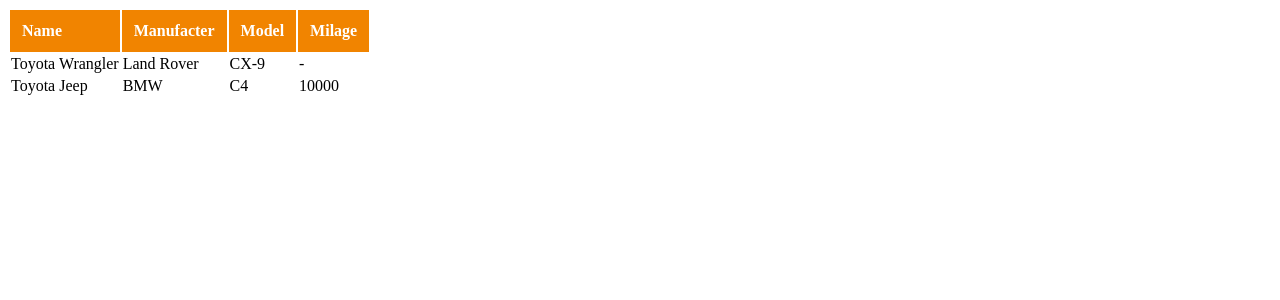
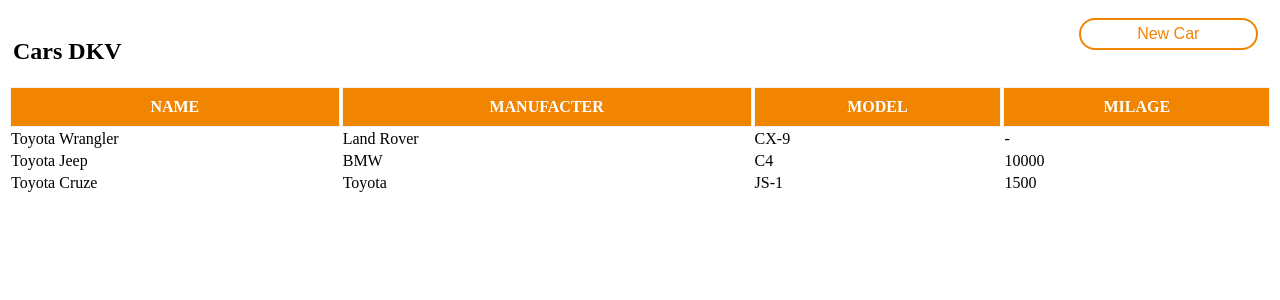
Before and after one commit to javier-agustin-ale/dkv-javier, an Angular app: page / in a window 1280 px wide. Shown: the top 300 px of the page. Built offline with nearby package versions, Linux system fonts and the light colour scheme.

Commit message:
Creating car table

```diff
--- a/src/app/__mock/__mockCars.ts
+++ b/src/app/__mock/__mockCars.ts
@@ -23,4 +23,15 @@
     color: null,
     mileage: 10000,
   },
+  {
+    id: '3',
+    name: 'Toyota Cruze',
+    manufacturer: 'Toyota',
+    model: 'JS-1',
+    fuel: 'Diesel',
+    type: 'Car',
+    vin: 'GCPM64F23MR381419',
+    color: 'black',
+    mileage: 1500,
+  },
 ];
--- a/src/app/components/home/home.component/home.component.html
+++ b/src/app/components/home/home.component/home.component.html
@@ -1,12 +1,22 @@
-<table>
-  <tr class="table-header">
+<div class="container">
+  <div class="title-container">
+    <div>
+      <h2>Cars DKV</h2>
+    </div>
+    <div class="new-car-container">
+      <button class="new-car-button">New Car</button>
+    </div>
+  </div>
+  <table class="table">
+    <thead>
       <th>Name</th>
       <th>Manufacter</th>
       <th>Model</th>
       <th>Milage</th>
-  </tr>
+    </thead>
+    <tbody>
       @for(item of cars; track item.id) {
-  <tr class="table-body">
+      <tr>
         <td>{{ item.name }}</td>
         <td>{{ item.manufacturer }}</td>
         <td>{{ item.model }}</td>
@@ -17,4 +27,6 @@
         }
       </tr>
       }
+    </tbody>
   </table>
+</div>
--- a/src/app/components/home/home.component/home.component.scss
+++ b/src/app/components/home/home.component/home.component.scss
@@ -1,6 +1,58 @@
-.table-header th {
-  padding: 12px;
-  text-align: left;
+.container {
+  padding-top: 10px;
+}
+.title-container {
+  display: flex;
+  justify-content: space-between;
+  padding: 0 5px;
+}
+.new-car-container {
+  width: 15%;
+}
+.new-car-button {
+  width: 95%;
+  cursor: pointer;
+  padding: 5px 0;
+  border-radius: 20px;
+  font-size: 16px;
+  border: 2px solid #f18400;
+
+  background-color: #fff;
+  color: #f18400;
+}
+.new-car-button:hover {
   background-color: #f18400;
-  color: white;
+  color: #fff;
 }
+
+.table {
+  width: 100%;
+
+  thead {
+    background-color: #f18400;
+    th {
+      text-transform: uppercase;
+      text-align: center;
+      padding: 10px;
+      color: white;
+      border: 1px solid #f1f1f1;
+    }
+  }
+
+  tbody {
+    th {
+      color: #4d4f52;
+      td {
+        padding: 10px;
+        border-bottom: 1px #dbdbdb solid;
+      }
+    }
+
+    th:nth-child(even) {
+      background: #eef1f5;
+    }
+    th:nth-child(odd) {
+      background: #dddede;
+    }
+  }
+}
```
Lines whose indentation alone changed are shown as unchanged.
